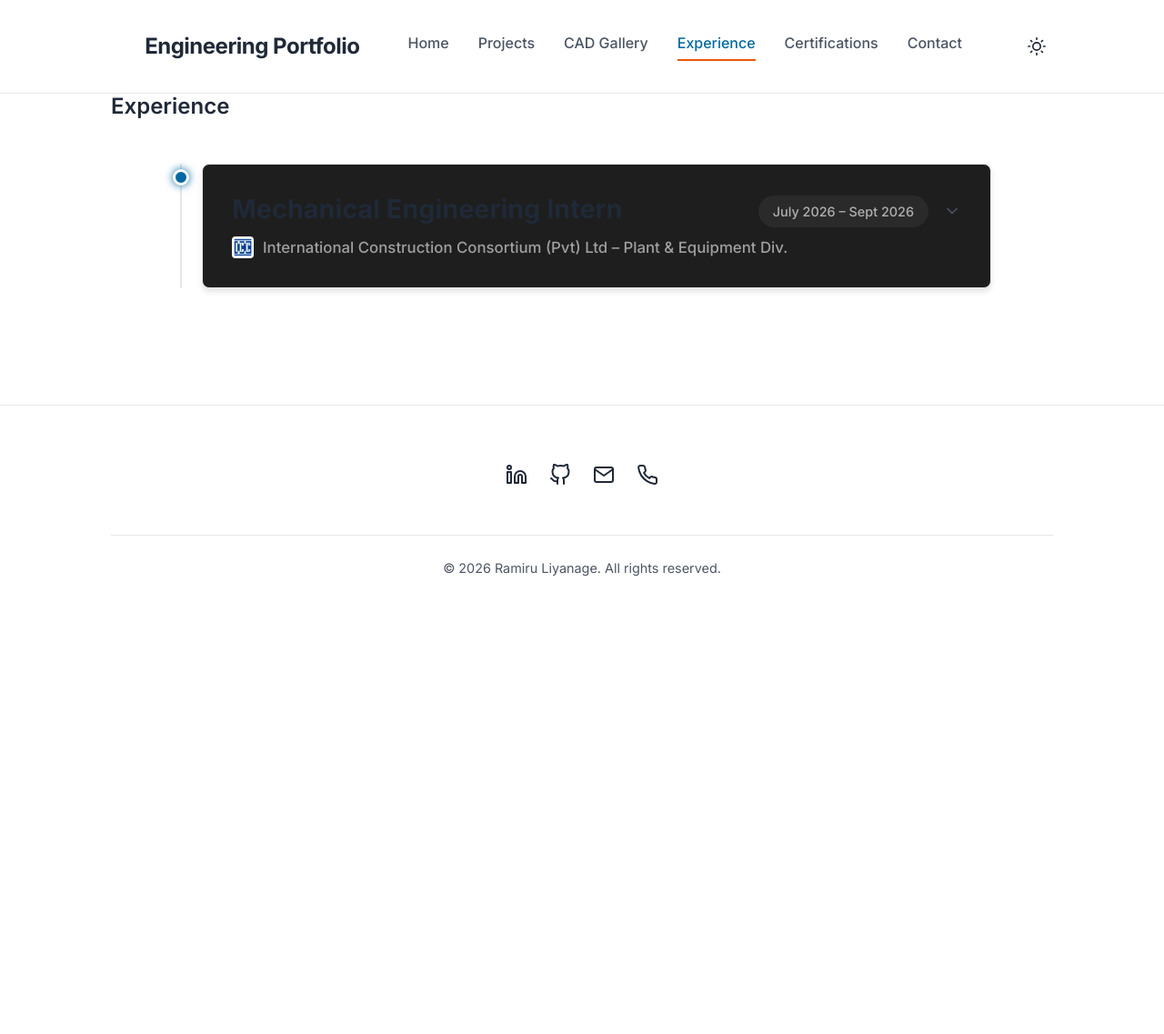
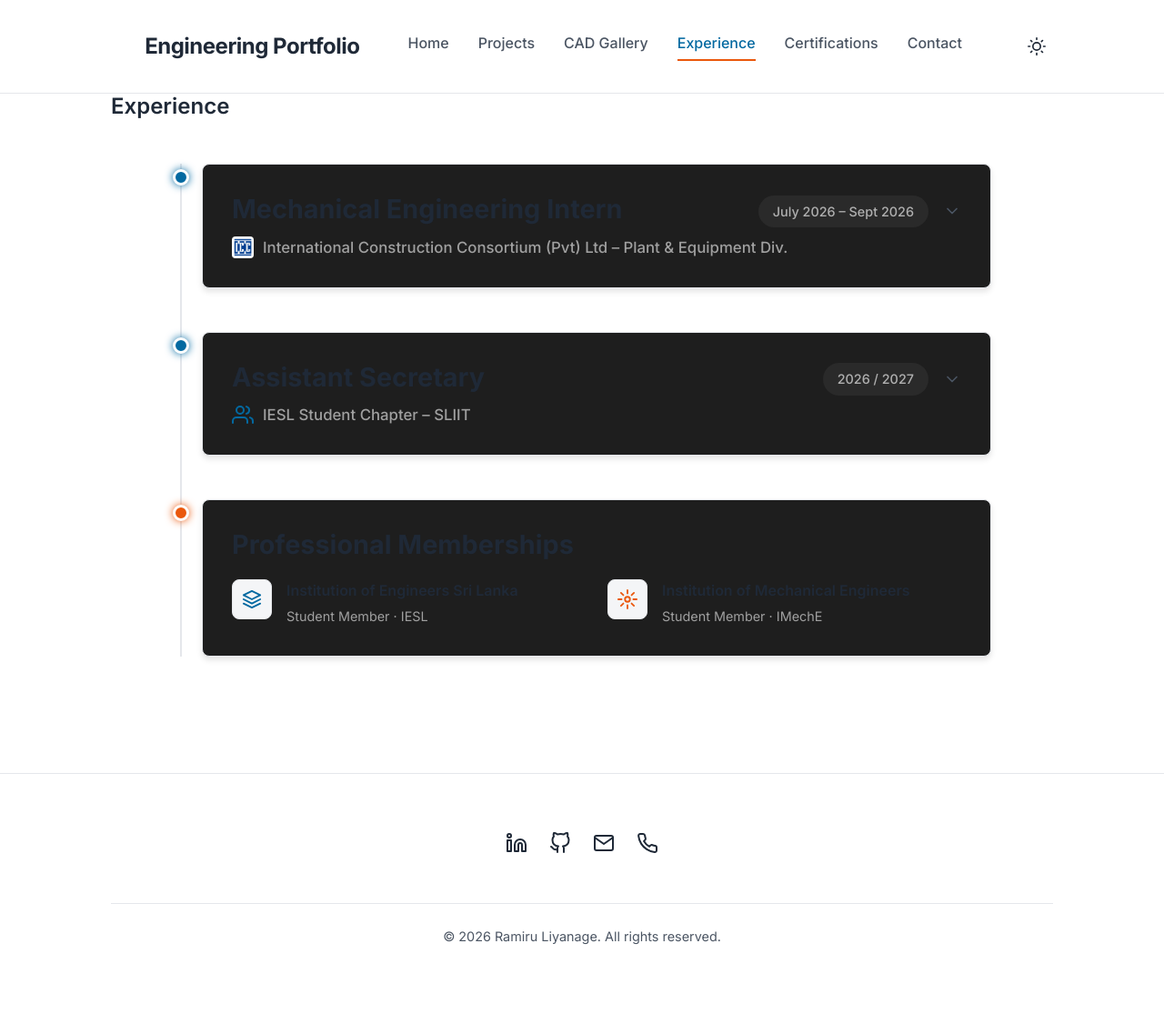
Before and after one commit to mackaygunn/mackaygunn.github.io, a Jekyll site: the page built from experience.md, in a window 1280 px wide. Shown: the whole page at 91% size. Built offline with Jekyll 4.4.1, drawn with Linux system fonts in a browser that asks for light colours; before the commit the page ends 900 px from its top, so only the background shows below that.

Commit message:
Add IESL Student Chapter role and professional memberships (IESL, IMechE)

```diff
--- a/experience.md
+++ b/experience.md
@@ -281,4 +281,81 @@ title: Experience
     </div>
   </div>
 
+  <!-- IESL Student Chapter -->
+  <div class="timeline-item">
+    <div class="timeline-dot"></div>
+    <div class="timeline-content" onclick="this.classList.toggle('expanded')">
+
+      <div class="card-summary">
+        <div class="timeline-header-container">
+          <h2 class="timeline-title">Assistant Secretary</h2>
+          <div style="display: flex; align-items: center; gap: 1rem;">
+            <div class="timeline-date">2026 / 2027</div>
+            <svg class="expand-icon" xmlns="http://www.w3.org/2000/svg" width="20" height="20" viewBox="0 0 24 24" fill="none" stroke="var(--text-secondary, #888)" stroke-width="2" stroke-linecap="round" stroke-linejoin="round" style="transition: transform 0.3s ease;"><polyline points="6 9 12 15 18 9"></polyline></svg>
+          </div>
+        </div>
+
+        <div class="timeline-company-container">
+          <svg xmlns="http://www.w3.org/2000/svg" width="24" height="24" viewBox="0 0 24 24" fill="none" stroke="var(--accent-color, #1e429f)" stroke-width="2" stroke-linecap="round" stroke-linejoin="round" style="flex-shrink:0;"><path d="M17 21v-2a4 4 0 0 0-4-4H5a4 4 0 0 0-4 4v2"/><circle cx="9" cy="7" r="4"/><path d="M23 21v-2a4 4 0 0 0-3-3.87"/><path d="M16 3.13a4 4 0 0 1 0 7.75"/></svg>
+          <h3 class="timeline-company">IESL Student Chapter – SLIIT</h3>
+        </div>
+      </div>
+
+      <div class="card-details">
+        <ul class="timeline-responsibilities">
+          <li>Elected as <strong>Assistant Secretary</strong> for the Institution of Engineers Sri Lanka (IESL) Student Chapter at SLIIT for the academic year 2026/2027, representing the chapter's student body in a formal administrative capacity.</li>
+          <li>Responsible for managing official correspondence, coordinating chapter meetings, maintaining records, and supporting the Secretary in the smooth operation of the student chapter's activities and events.</li>
+        </ul>
+
+        <!-- Tech Stack Footer -->
+        <div class="tech-stack-footer">
+          <span class="tag">Leadership</span>
+          <span class="tag">Administration</span>
+          <span class="tag">Event Coordination</span>
+          <span class="tag">IESL</span>
+        </div>
+      </div>
+
+    </div>
+  </div>
+
+  <!-- Professional Memberships -->
+  <div class="timeline-item">
+    <div class="timeline-dot" style="background: var(--accent-orange, #f97316); box-shadow: 0 0 10px var(--accent-orange, #f97316);"></div>
+    <div class="timeline-content">
+
+      <div class="card-summary">
+        <div class="timeline-header-container">
+          <h2 class="timeline-title">Professional Memberships</h2>
+        </div>
+      </div>
+
+      <div style="display: flex; flex-wrap: wrap; gap: 1.5rem; margin-top: 1rem;">
+
+        <!-- IESL -->
+        <div style="display: flex; align-items: flex-start; gap: 1rem; flex: 1; min-width: 220px;">
+          <div style="width: 44px; height: 44px; background: var(--bg-secondary, #2a2a2a); border: 1px solid var(--border-color, #444); border-radius: 8px; display: flex; align-items: center; justify-content: center; flex-shrink: 0;">
+            <svg xmlns="http://www.w3.org/2000/svg" width="22" height="22" viewBox="0 0 24 24" fill="none" stroke="var(--accent-color, #1e429f)" stroke-width="2" stroke-linecap="round" stroke-linejoin="round"><path d="M12 2L2 7l10 5 10-5-10-5z"/><path d="M2 17l10 5 10-5"/><path d="M2 12l10 5 10-5"/></svg>
+          </div>
+          <div>
+            <p style="margin: 0; font-weight: 600; color: var(--text-color, #fff);">Institution of Engineers Sri Lanka</p>
+            <p style="margin: 0.2rem 0 0; font-size: 0.9rem; color: #a0a0a0;">Student Member · IESL</p>
+          </div>
+        </div>
+
+        <!-- IMechE -->
+        <div style="display: flex; align-items: flex-start; gap: 1rem; flex: 1; min-width: 220px;">
+          <div style="width: 44px; height: 44px; background: var(--bg-secondary, #2a2a2a); border: 1px solid var(--border-color, #444); border-radius: 8px; display: flex; align-items: center; justify-content: center; flex-shrink: 0;">
+            <svg xmlns="http://www.w3.org/2000/svg" width="22" height="22" viewBox="0 0 24 24" fill="none" stroke="var(--accent-orange, #f97316)" stroke-width="2" stroke-linecap="round" stroke-linejoin="round"><circle cx="12" cy="12" r="3"/><path d="M12 1v4M12 19v4M4.22 4.22l2.83 2.83M16.95 16.95l2.83 2.83M1 12h4M19 12h4M4.22 19.78l2.83-2.83M16.95 7.05l2.83-2.83"/></svg>
+          </div>
+          <div>
+            <p style="margin: 0; font-weight: 600; color: var(--text-color, #fff);">Institution of Mechanical Engineers</p>
+            <p style="margin: 0.2rem 0 0; font-size: 0.9rem; color: #a0a0a0;">Student Member · IMechE</p>
+          </div>
+        </div>
+
+      </div>
+    </div>
+  </div>
+
 </div>
```
